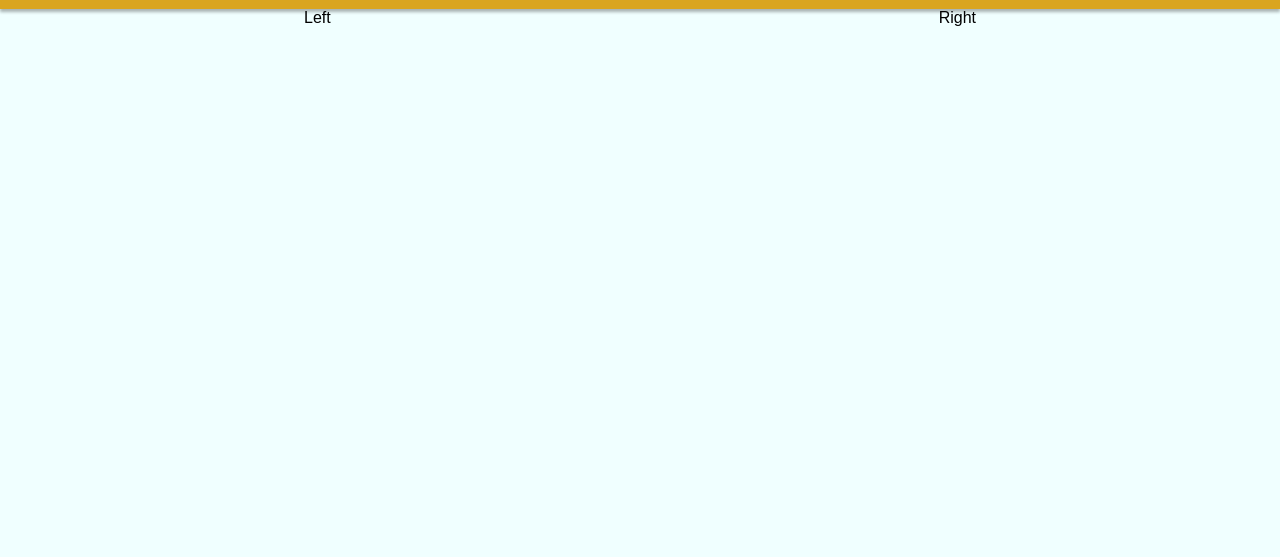
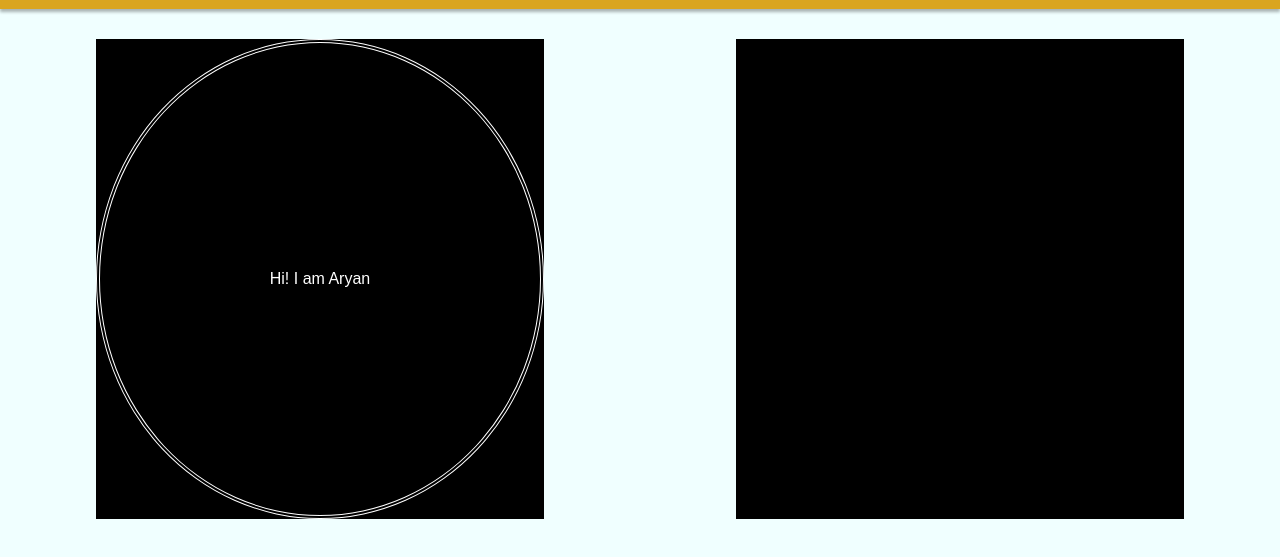
Before and after one commit to AryanAD/portfolio, a plain HTML site: page index.html in a window 1280 px wide. Shown: the part 71-628 px from the top of the page. Drawn offline with Linux system fonts and the light colour scheme.

Commit message:
index.html

```diff
--- a/css/style.css
+++ b/css/style.css
@@ -11,6 +11,10 @@ body {
     width: 100vw;
     background: azure;
 
+}
+
+.img-bg {
+    background: url(../assets/web_dev.png) cover;
 }
 
 .nav {
@@ -53,16 +57,35 @@ body {
 
 
 .firstSection {
+    height: 60vh;
+    width: 100vw;
+    margin-top: 30px;
     display: flex;
     justify-content: space-around;
 }
 
 .leftSection {
     display: flex;
-    justify-content: flex-start;
+    width: 35vw;
+    background: #000;
+    color: white;
+}
+
+.leftSection .leftImg {
+    margin: 0;
+    padding: 0;
+    align-items: center;
+    border-radius: 50%;
+    border: 4px double white;
+    display: flex;
+    height: 100%;
+    justify-content: center;
+    width: 100%;
+    z-index: 1;
 }
 
 .rightSection {
+    background: #000;
     display: flex;
-    justify-content: flex-end;
+    width: 35vw;
 }
--- a/index.html
+++ b/index.html
@@ -27,12 +27,15 @@
             </header>
 
             <main>
+                <div class="img-bg"></div>
                 <section class="firstSection">
                     <div class="leftSection">
-                        Left
+                        <div class="leftImg">
+                            Hi! I am Aryan
+                        </div>
                     </div>
                     <div class="rightSection">
-                        Right
+                        HEllo
                     </div>
                 </section>
             </main>
```
